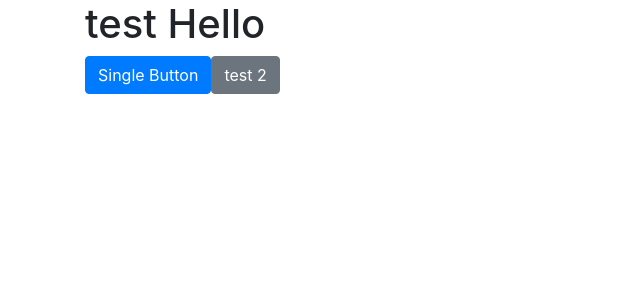
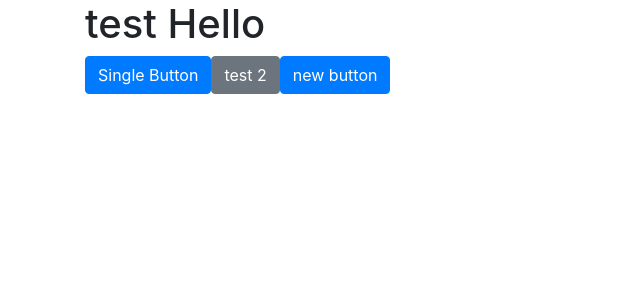
Before and after one commit to JoannaDrozdz/angular-test-bootstrap, an Angular app: page / in a window 1280 px wide. Shown: the top 300 px of the page, without its empty margins (0-640 px from the left). Built offline with nearby package versions, Linux system fonts and the light colour scheme.

Commit message:
new button

```diff
--- a/src/app/app.component.html
+++ b/src/app/app.component.html
@@ -4,4 +4,5 @@
     Single Button
   </button>
   <button class="btn btn-secondary">test 2</button>
+  <button class="btn btn-primary">new button</button>
 </div>
```
